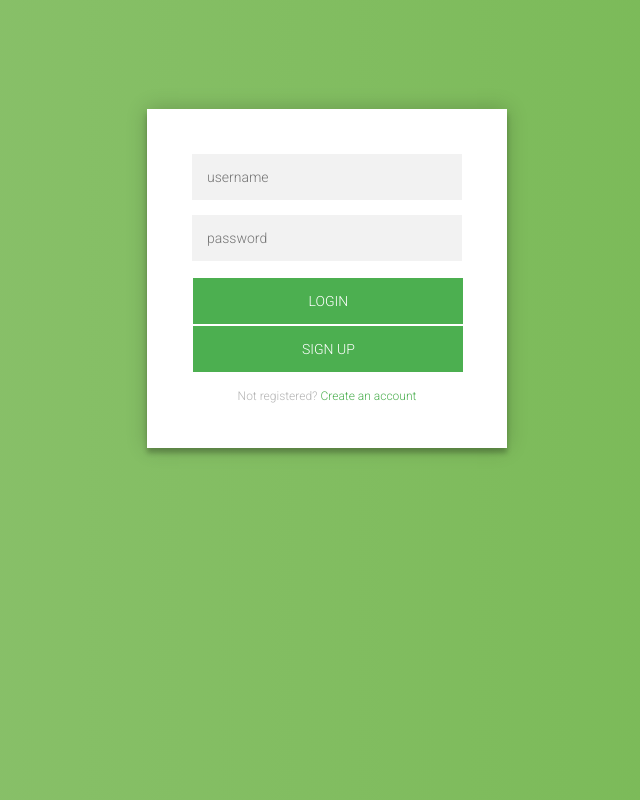
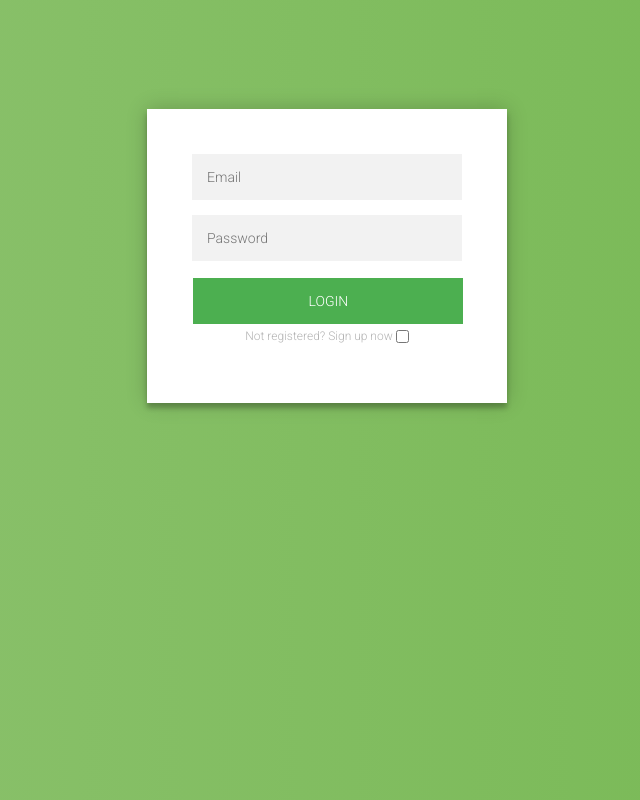
Before and after one commit to BrandonBlaschke/exercise-tracker, a React (Create React App) app in the folder client/: page / in a window 1280 px wide. Shown: the whole page, without its empty margins (313-953 px from the left). Built offline with nearby package versions, Linux system fonts and the light colour scheme.

Commit message:
Removed user field on DB, login signup working now

```diff
--- a/client/src/App.js
+++ b/client/src/App.js
@@ -7,10 +7,14 @@ class App extends Component {
   constructor(props) {
     super(props);
 
-  this.state = {
-    email: '',
-    password: ''
-  }
+    this.state = {
+      email: '',
+      password: '',
+      passwordCheck: false,
+      isSignUp: false,
+      loading: false,
+      errorMsg: ''
+    }
   }
 
 
@@ -18,39 +22,70 @@ class App extends Component {
     const target = event.target;
     if (target.name === "email") {
       this.setState({email: target.value});
+    } else if (target.name === "password") {
+      this.setState({password: target.value});
     } else {
-      this.setState({password: target.value});
+      let isMatch = this.state.password === target.value;
+      let msg = isMatch ? null : "Passwords do not match"
+      this.setState({passwordCheck: isMatch, errorMsg: msg});
     }
   }
 
   submit = (event) => {
     event.preventDefault();
     console.log(this.state.email, this.state.password);
-    axios.post('/user', {
-      name: "Name1",
+
+    if (!this.state.passwordCheck && this.state.isSignUp) return;
+
+    let url = this.state.isSignUp ? "/user" : "/user/login";
+    this.setState({loading: true});
+
+    axios.post(url, {
       email: this.state.email,
       password: this.state.password
     })
     .then((res) => {
+      this.setState({loading: false});
       console.log(res);
     })
-    .catch((e) => {
-      console.log(e);
+    .catch((error) => {
+      this.setState({loading: false});
+
+      // TODO: Make custom error message from backend
+      if (error.response.status === 400) {
+        this.setState({errorMsg: "Credentials Failed"});
+      } else if (error.response.status === 500) {
+        this.setState({errorMsg: "Server Error"});
+      } else {
+        this.setState({errorMsg: "Failed to make request"});
+      }
     })
   }
 
   render() {
+    let passwordCheck = this.state.isSignUp ? <input onChange={this.handleInput} name="passwordCheck" type="password" placeholder="Reenter password" required/> : null;
+    let errorMsg = this.state.errorMsg ? <p className="errorMessage">{this.state.errorMsg}</p> : null;
+
+    let buttonTitle = "Login"
+    if (this.state.loading) {
+     buttonTitle = "Authorizing";
+    } else if (this.state.isSignUp) {
+      buttonTitle = "Sign Up";
+    }
+
     return (
       <div className="login-page">
         <div className="form">
 
-          <form className="login-form">
-            <input onChange={this.handleInput} name="email" type="text" placeholder="username"/>
-            <input onChange={this.handleInput} name="password" type="password" placeholder="password"/>
+          <form className="login-form" id="loginForm" onSubmit={this.submit}>
+            <input onChange={this.handleInput} name="email" type="text" placeholder="Email" required/>
+            <input onChange={this.handleInput} name="password" type="password" placeholder="Password" required/>
+            {passwordCheck}
+            {errorMsg}
 
-            <button onClick={this.submit}>login</button>
-            <button onClick={this.submit}>Sign Up</button>
-            <p className="message">Not registered? <a href="#">Create an account</a></p>
+            <button type="submit">{buttonTitle}</button>
+            <label for="signup" className="message">Not registered? Sign up now </label>
+            <input style={{width: "auto", marginTop: "5px", verticalAlign: "top"}} name="signup" onClick={e => this.setState({isSignUp: e.target.checked})} type="checkbox"></input>
           </form>
         </div>
       </div>
--- a/client/src/css/login.css
+++ b/client/src/css/login.css
@@ -53,6 +53,13 @@
   font-size: 12px;
 }
 
+.form .errorMessage {
+  margin: 2px 0 0 10px;
+  color: #bd0c0c;
+  font-size: 12px;
+  float: left;
+}
+
 .form .message a {
   color: #4CAF50;
   text-decoration: none;
```
Also changed, not shown: 1 other file (tests, documents, lock files or other folders).
